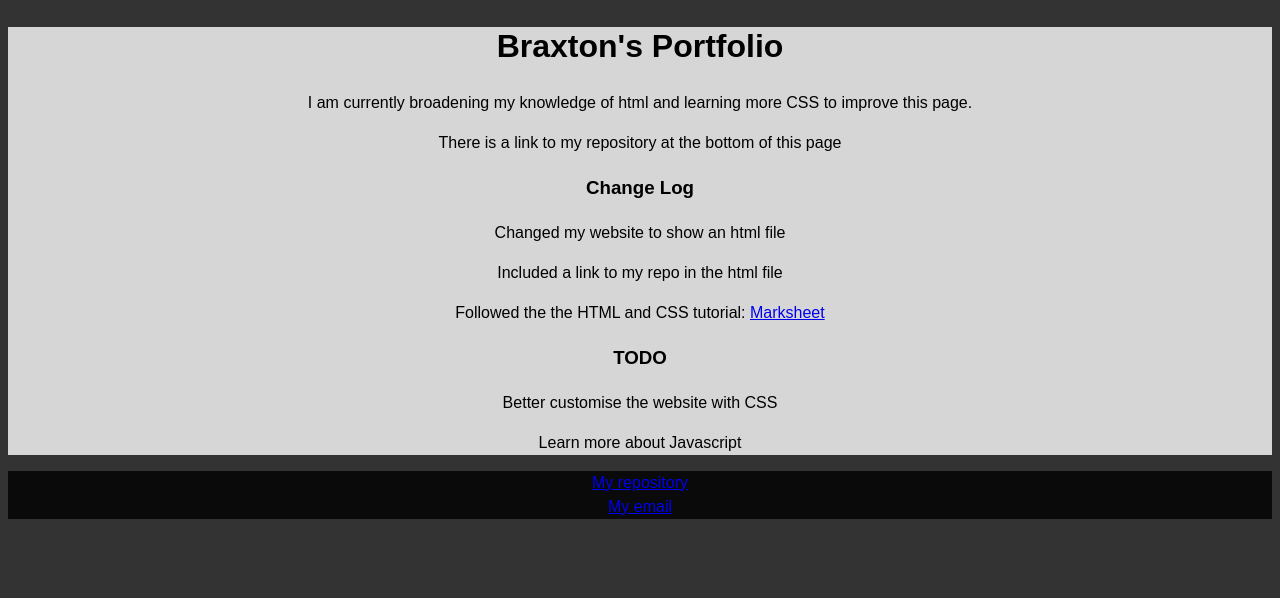
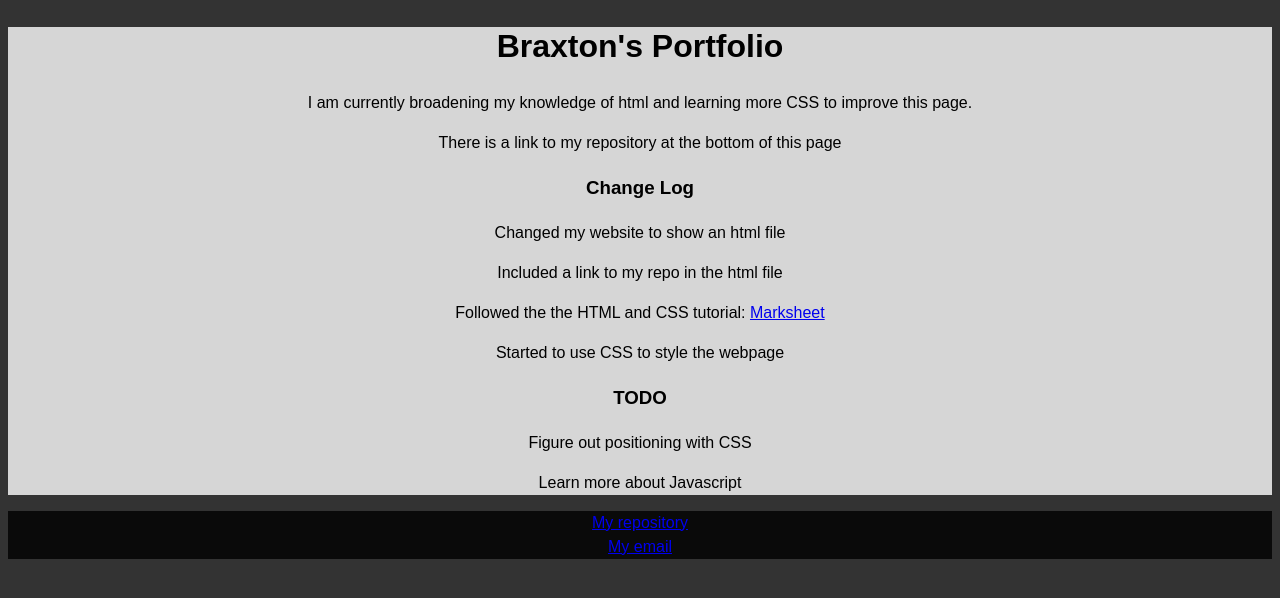
Before and after one commit to stonex159/stonex159.github.io, a Jekyll site: the page index.html, which Jekyll copies as it is, in a window 1280 px wide. Shown: the top 598 px of the page. Built offline with Jekyll 4.4.1, drawn with Linux system fonts in a browser that asks for light colours.

Commit message:
Updated change log and todo

```diff
--- a/index.html
+++ b/index.html
@@ -19,10 +19,11 @@
       <p>Changed my website to show an html file</p>
       <p>Included a link to my repo in the html file</p>
       <p>Followed the the HTML and CSS tutorial: <a href="https://marksheet.io/">Marksheet</a></p>
+      <p>Started to use CSS to style the webpage</p>
     </div>
     <div id="TODO">
      <h3><strong>TODO</strong></h3>
-      <p>Better customise the website with CSS</p>
+      <p>Figure out positioning with CSS</p>
       <p>Learn more about Javascript</p>
     </div>
    </section>
```
